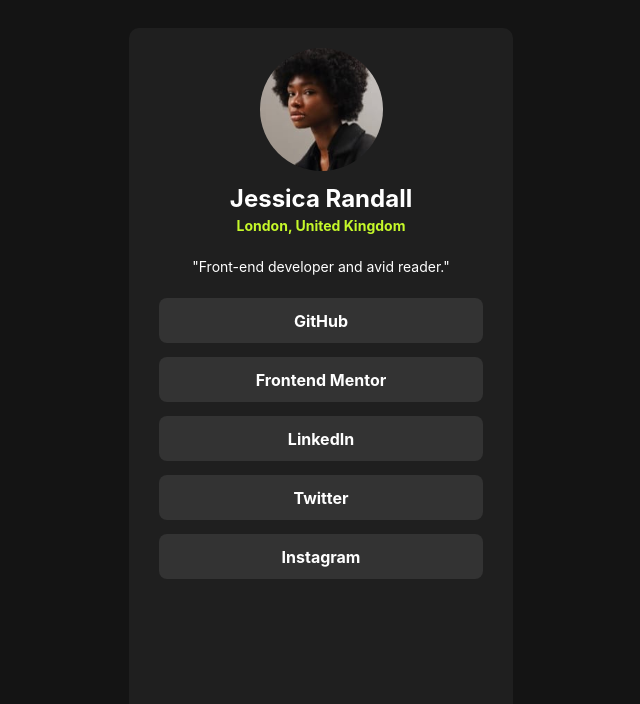
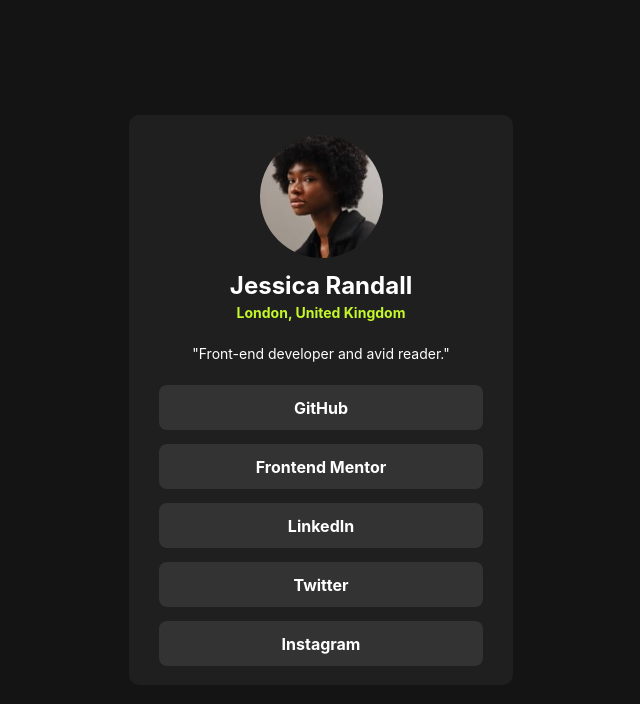
Before and after one commit to Malaika134/SocialLinkProfile, a plain HTML site: page index.html in a window 1280 px wide. Shown: the whole page, without its empty margins (319-959 px from the left). Drawn offline with Linux system fonts and the light colour scheme.

Commit message:
change height

```diff
--- a/style.css
+++ b/style.css
@@ -4,7 +4,7 @@
 }
 
 .main {
-    height: 100vh;
+    min-height: 100vh;
     width: 100%;
     display: flex;
     justify-content: center;
@@ -22,7 +22,7 @@
 
 .container {
     background-color: hsl(0, 0%, 12%);
-    height: 88%;
+    height: 530px;
     width: 352px;
     border-radius: 10px;
     padding: 20px 16px;
```
